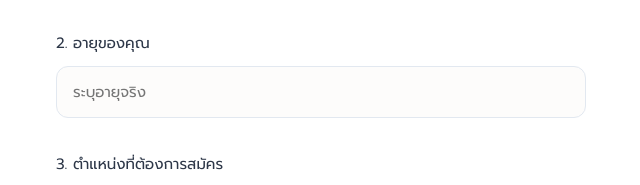
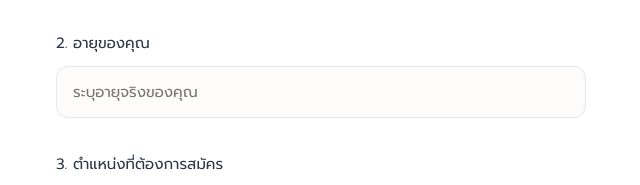
Before and after one commit to skyesahawat2-glitch/echoverseform-staffform, a plain HTML site: page index.html in a window 1280 px wide. Shown: the part 289-474 px from the top of the page, 319-959 px from the left. Drawn offline with nearby package versions, Linux system fonts and the light colour scheme; no server answers.

Commit message:
update age text box

```diff
--- a/index.html
+++ b/index.html
@@ -95,7 +95,7 @@
 
         <div class="form-group">
             <label>2. อายุของคุณ</label>
-            <input type="number" id="age" placeholder="ระบุอายุจริง">
+            <input type="number" id="age" placeholder="ระบุอายุจริงของคุณ">
         </div>
 
         <div class="form-group">
```
